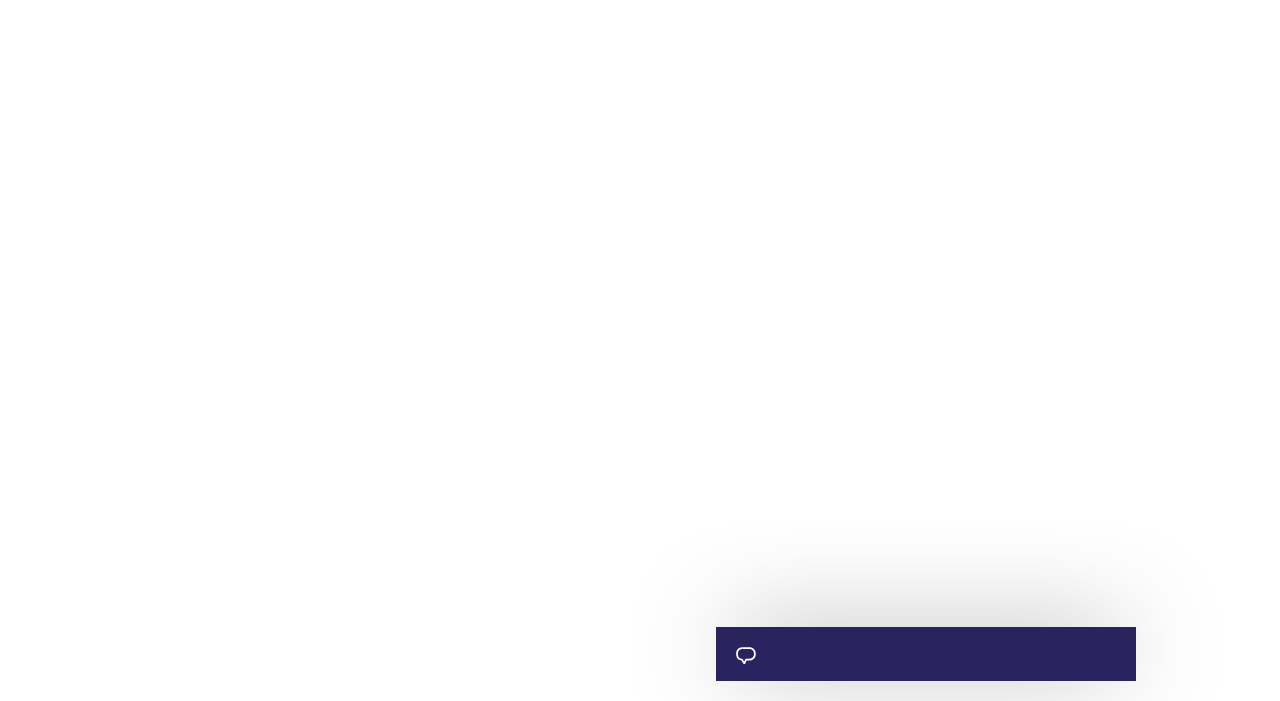
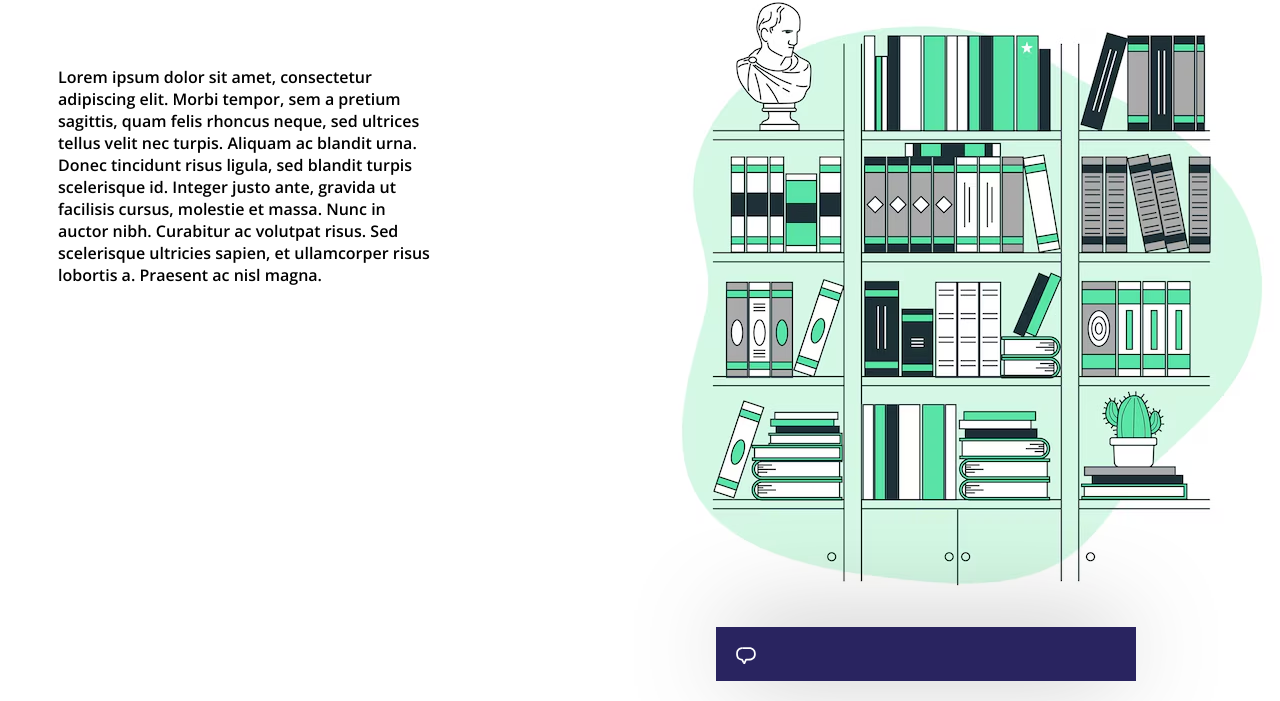
Before and after one commit to GamerAseemm/Aravali-TechFest, a plain HTML site: page index.html in a window 1280 px wide. Shown: the part 99-800 px from the top of the page. Drawn offline with nearby package versions, Linux system fonts and the light colour scheme; a web font is replaced by a local one.

Commit message:
bg image

```diff
--- a/index.html
+++ b/index.html
@@ -5,7 +5,8 @@
     <meta name="viewport" content="width=device-width, initial-scale=1.0">
     <title>Document</title>
     <link rel="stylesheet" href="style.css ">
-</head>
+    <link rel="shortcut icon" type="image/x-icon" href="icon.jpg" />
+  </head>
 <body>
 
     <h1 class="title">MegaLib.</h1>
@@ -20,6 +21,17 @@
         </ul>
     </nav>
 </div>
+
+<img class="bookshelf" src="bg.avif" alt="Bookshelf">
+<p class="intro">
+Lorem ipsum dolor sit amet, consectetur adipiscing elit. Morbi tempor,
+sem a pretium sagittis, quam felis rhoncus neque, sed ultrices tellus velit nec turpis.
+ Aliquam ac blandit urna. Donec tincidunt risus ligula, sed blandit turpis scelerisque
+  id. Integer justo ante, gravida ut facilisis cursus, molestie et massa. Nunc in auctor nibh.
+  Curabitur ac volutpat risus. Sed scelerisque ultricies sapien, et ullamcorper risus lobortis
+   a. Praesent ac nisl magna.
+
+</p>
     <div class="chatbot chatbot--closed">
         <div class="chatbot__header">
           <svg class="chatbot__close-button icon-speech" viewBox="0 0 32 32">
--- a/style.css
+++ b/style.css
@@ -285,10 +285,6 @@
  strong {
 	 font-weight: 600;
 }
- .intro {
-	 display: block;
-	 margin-bottom: 20px;
-}
 
 .title{
 	font-family: 'Horizon', sans-serif;
@@ -361,3 +357,13 @@
 	margin-bottom: -3px;
 	background-color: #393285;
   }
+  .bookshelf{
+	position: fixed;
+	margin-top: -70px;
+	margin-left: 50%;
+}
+.intro{
+	max-width: 30%;
+	margin-left: 50px;
+	font-weight: 600;
+}
```
Also changed, not shown: bg.avif (added), icon.jpg (added).
